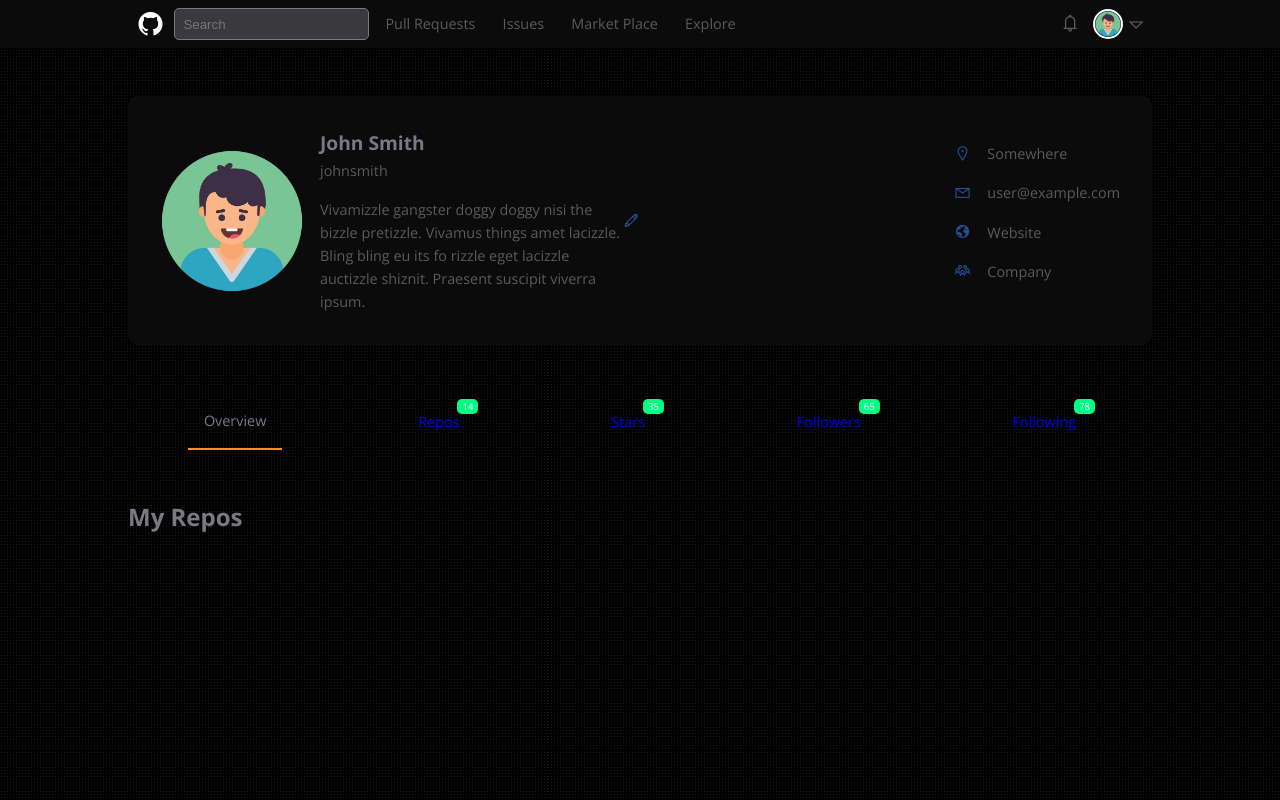
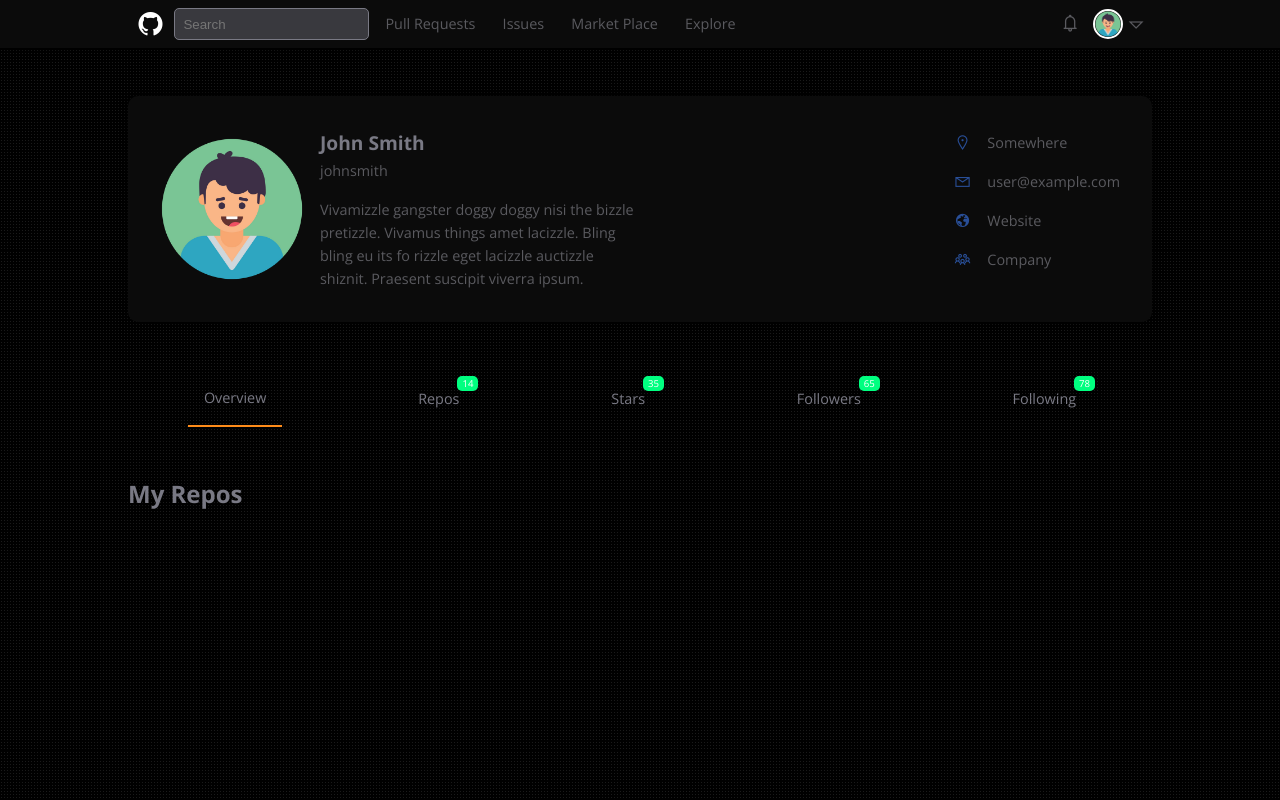
Before and after one commit to luckyothen/githubapp, a React (Create React App) app: page / in a window 1280 px wide. Built offline with nearby package versions, Linux system fonts and the light colour scheme.

Commit message:
Fixed links

```diff
--- a/src/components/header/Header.js
+++ b/src/components/header/Header.js
@@ -23,7 +23,7 @@ export default function Header() {
               {!user || !user.bio ? 'Vivamizzle gangster doggy doggy nisi the bizzle pretizzle. Vivamus things amet lacizzle. Bling bling eu its fo rizzle eget lacizzle auctizzle shiznit. Praesent suscipit viverra ipsum. ' : user.bio}
             </p>
           </div>
-          <i className="header__icon-edit fas fa-pencil-alt"></i>
+
         </article>
         <article className="header__contacts-wrapper header__profile">
           <ul className="header__contacts-links">
--- a/src/components/overview/Overview.js
+++ b/src/components/overview/Overview.js
@@ -1,6 +1,6 @@
 import React from 'react';
 import './overview.scss';
-import { NavLink } from 'react-router-dom';
+import { NavLink, Link } from 'react-router-dom';
 
 export default function overview() {
     return (
@@ -13,35 +13,35 @@ export default function overview() {
                     <span className="overview__counter">
                         14
                     </span>
-                    <NavLink to='/' activeClassName="overview__text">
+                    <Link to='/'>
                         <p className="overview__text">Repos</p>
-                    </NavLink>
+                    </Link>
 
                 </li>
                 <li className="overview__item">
                     <span className="overview__counter">
                         35
                     </span>
-                    <NavLink to='/starred-repo' activeClassName="overview__text" >
+                    <Link to='/starred-repo'  >
                         <p className="overview__text">Stars</p>
-                    </NavLink>
+                    </Link>
                 </li>
                 <li className="overview__item">
                     <span className="overview__counter">
                         65
                     </span>
-                    <NavLink to='/followers' activeClassName="overview__text" >
+                    <Link to='/followers'  >
                         <p className="overview__text">Followers</p>
-                    </NavLink>
+                    </Link>
 
                 </li>
                 <li className="overview__item">
                     <span className="overview__counter">
                         78
                     </span>
-                    <NavLink to='/following' activeClassName="overview__text" >
+                    <Link to='/following' >
                         <p className="overview__text">Following</p>
-                    </NavLink>
+                    </Link>
 
                 </li>
             </ul>
--- a/src/components/overview/overview.scss
+++ b/src/components/overview/overview.scss
@@ -1,25 +1,32 @@
 @import "../../assets/scss/index.scss";
 
 .overview {
-  color: $lighter_gray;
-  margin-top: 3rem;
+  color        : $lighter_gray;
+  margin-top   : 3rem;
   margin-bottom: 3rem;
-  overflow: hidden;
+  overflow     : hidden;
 
   &__links {
-    display: flex;
-    align-items: center;
+    display        : flex;
+    align-items    : center;
     justify-content: space-around;
   }
 
   &__text {
-    font-size: 0.9rem;
+    font-size : 0.9rem;
+    color     : $lighter_gray;
+    transition: .3s ease-in-out all;
+
+    &:hover {
+      color : $white;
+      cursor: pointer;
+    }
   }
 
   &__item {
     position: relative;
-    z-index: 2;
-    padding: 1rem;
+    z-index : 2;
+    padding : 1rem;
   }
 
   &__item:first-child {
@@ -27,24 +34,25 @@
   }
 
   &__counter {
-    font-size: 0.6rem;
+    font-size       : 0.6rem;
     background-color: $bluegreen;
-    width: 21px;
-    height: 15px;
-    color: $white;
-    position: absolute;
-    top: 5px;
-    right: -3px;
-    z-index: 3;
-    text-align: center;
-    vertical-align: middle;
-    border-radius: 5px;
+    width           : 21px;
+    height          : 15px;
+    color           : $white;
+    position        : absolute;
+    top             : 5px;
+    right           : -3px;
+    z-index         : 3;
+    text-align      : center;
+    vertical-align  : middle;
+    border-radius   : 5px;
   }
 
   &__text:not(:first-child) {
     transition: 0.3s ease-in-out all;
+
     &:hover {
-      color: $white;
+      color : $white;
       cursor: pointer;
     }
   }
@@ -53,18 +61,18 @@
 @media only screen and (max-width: 600px) {
   .overview {
     &__links {
-      display: block;
+      display : block;
       overflow: hidden;
     }
 
     &__counter {
       left: 65px;
-      top: 9px;
+      top : 9px;
     }
 
     &__item {
-      padding-left: 0;
-      padding-top: 0.8rem;
+      padding-left  : 0;
+      padding-top   : 0.8rem;
       padding-bottom: 0.8rem;
     }
 
--- a/src/components/shared/follow/Follow.js
+++ b/src/components/shared/follow/Follow.js
@@ -1,4 +1,5 @@
 import React from 'react';
+import { Link } from 'react-router-dom';
 import './follow.scss';
 
 export default function Follow(props) {
@@ -9,7 +10,10 @@ export default function Follow(props) {
                 {props.items && props.items.map(item => (
                     <div className="follow__card">
                         <img srcSet={item.avatar_url} alt="Profile Pic" className="follow__profilePic" />
-                        <h2 className="follow__name">{item.login}</h2>
+                        <Link to={{ pathname: item.html_url }} target="_blank" >
+                            <h2 className="follow__name">{item.login}</h2>
+                        </Link>
+
                     </div>
 
                 ))}
--- a/src/components/shared/repository/Repository.js
+++ b/src/components/shared/repository/Repository.js
@@ -1,4 +1,5 @@
 import React from "react";
+import { Link } from 'react-router-dom';
 import "./repository.scss";
 
 export default function Repository(props) {
@@ -10,7 +11,9 @@ export default function Repository(props) {
         {props.repos &&
           props.repos.map((repository) => (
             <div className="repository__card" key={repository.id}>
-              <div className="repository__card-title">{repository.name}</div>
+              <Link to={{ pathname: repository.html_url }} target="_blank" >
+                <div className="repository__card-title">{repository.name}</div>
+              </Link>
               <p className="repository__card-text">{repository.description}</p>
               <ul className="repository__misc">
                 <li className="repository__misc-item">
--- a/src/redux/actions/github-action.js
+++ b/src/redux/actions/github-action.js
@@ -32,6 +32,7 @@ export const getRepositories = (username) => {
       const response = await axios.get(
         `https://api.github.com/users/${username}/repos`
       );
+      console.log(response.data);
       dispatch(githubActions.fillRepositories(response.data));
     } catch (err) {
       console.log(err);
@@ -76,7 +77,7 @@ export const getFollowing = (username) => {
         `https://api.github.com/users/${username}/following`
       );
       dispatch(githubActions.fillFollowing(response.data));
-      console.log(response.data);
+
     } catch (err) {
       console.log(err);
     }
```
